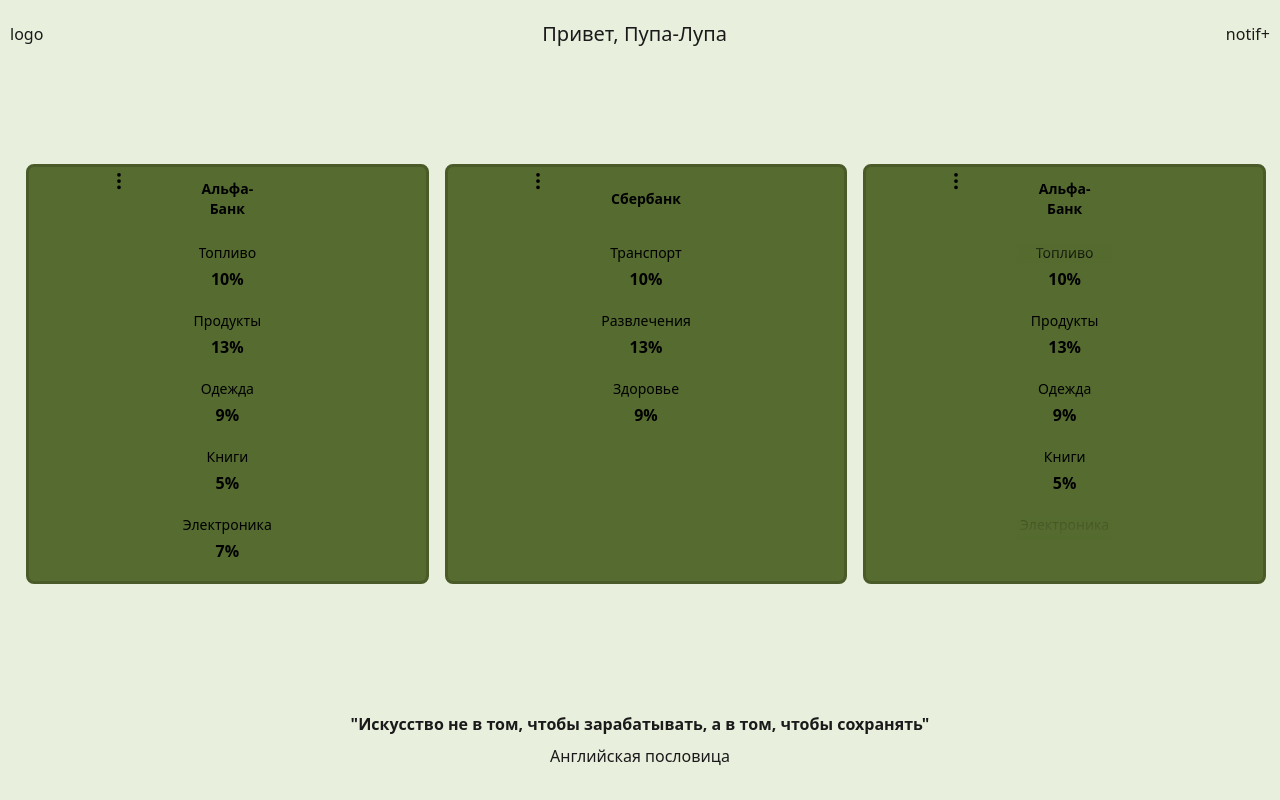
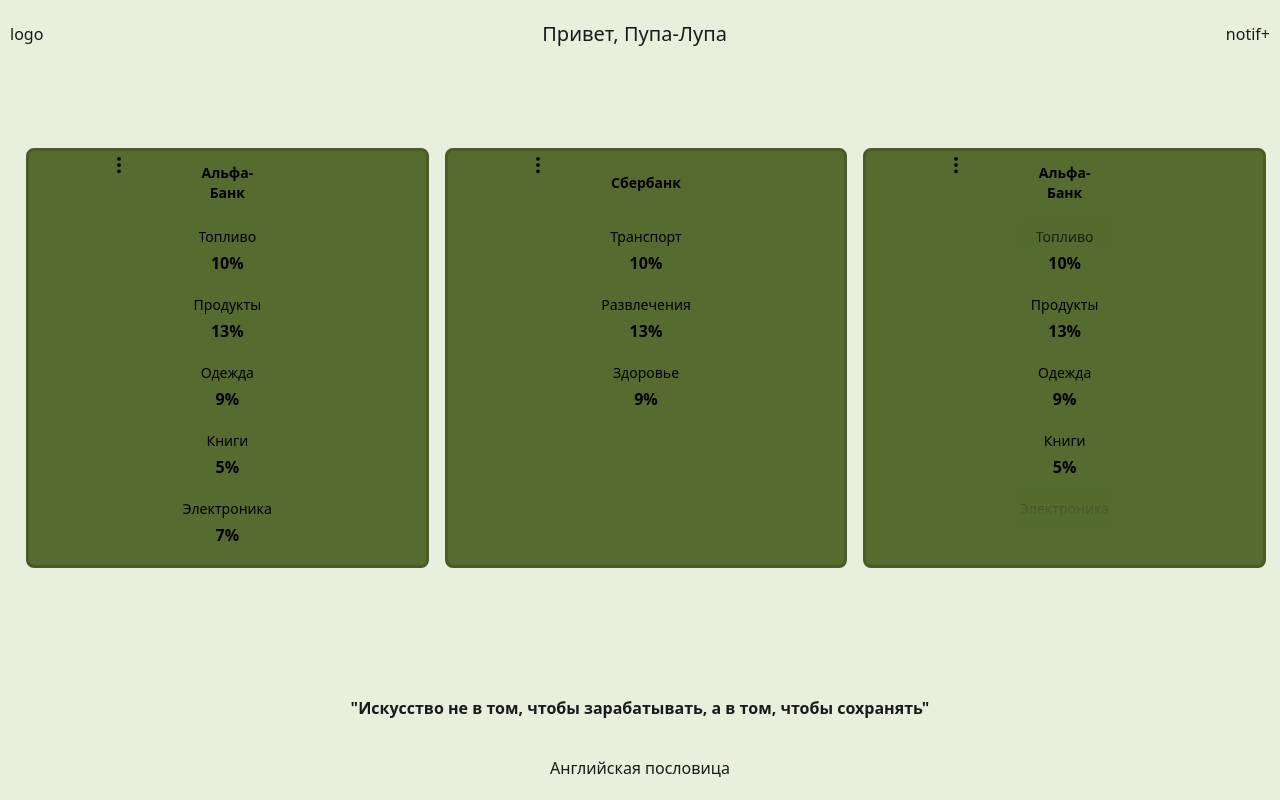
Before and after one commit to Sereja-Lebeda/cashback-app, a React (Vite) app: page / in a window 1280 px wide. Built offline with nearby package versions, Linux system fonts and the light colour scheme.

Commit message:
Style: footer has fixed h

```diff
--- a/src/components/Footer.jsx
+++ b/src/components/Footer.jsx
@@ -38,9 +38,9 @@ export default function Footer() {
   const randomQuote = RANDOM_QUOTE;
 
   return (
-    <div className="flex flex-col justify-center items-center w-full h-[80px] shrink-0 gap-2 select-none">
+    <div className="flex flex-col justify-center items-center w-full h-full shrink-0 gap-2 select-none">
       {/* TODO: add dynamic quotes */}
-      <span className="text-md font-bold text-text-primary text-center line-clamp-2">
+      <span className="min-w-full min-h-[80px] h-auto flex items-center text-md font-bold text-text-primary text-center line-clamp-2">
         {randomQuote.quote}
       </span>
       <span className="text-md text-text-primary text-center">
```
